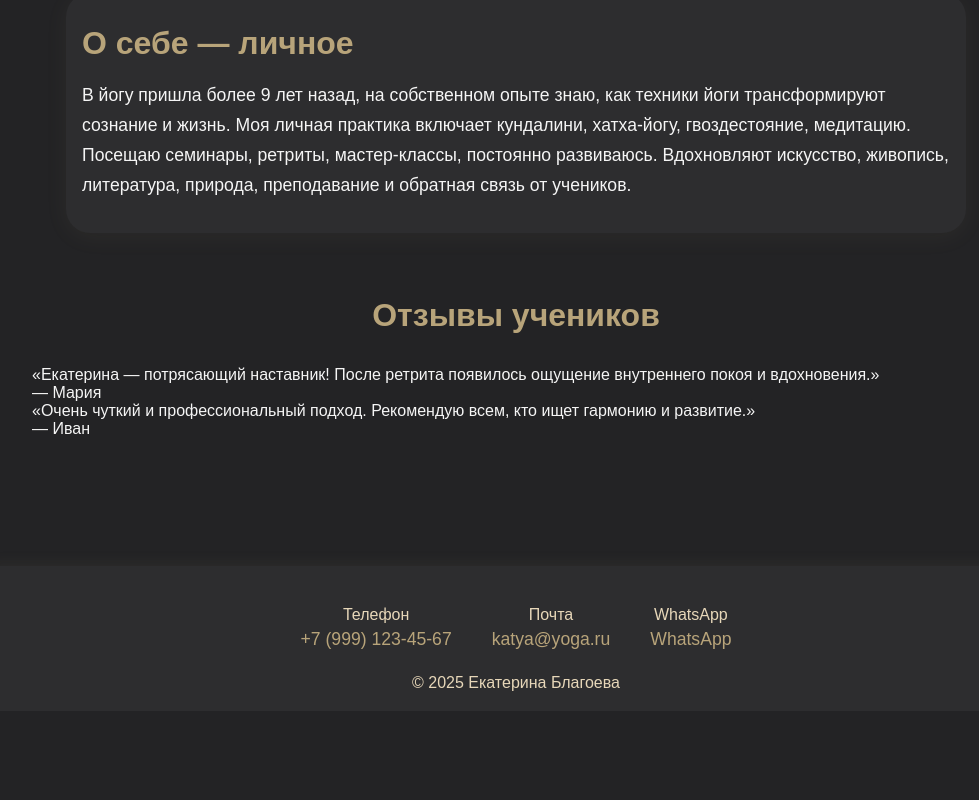
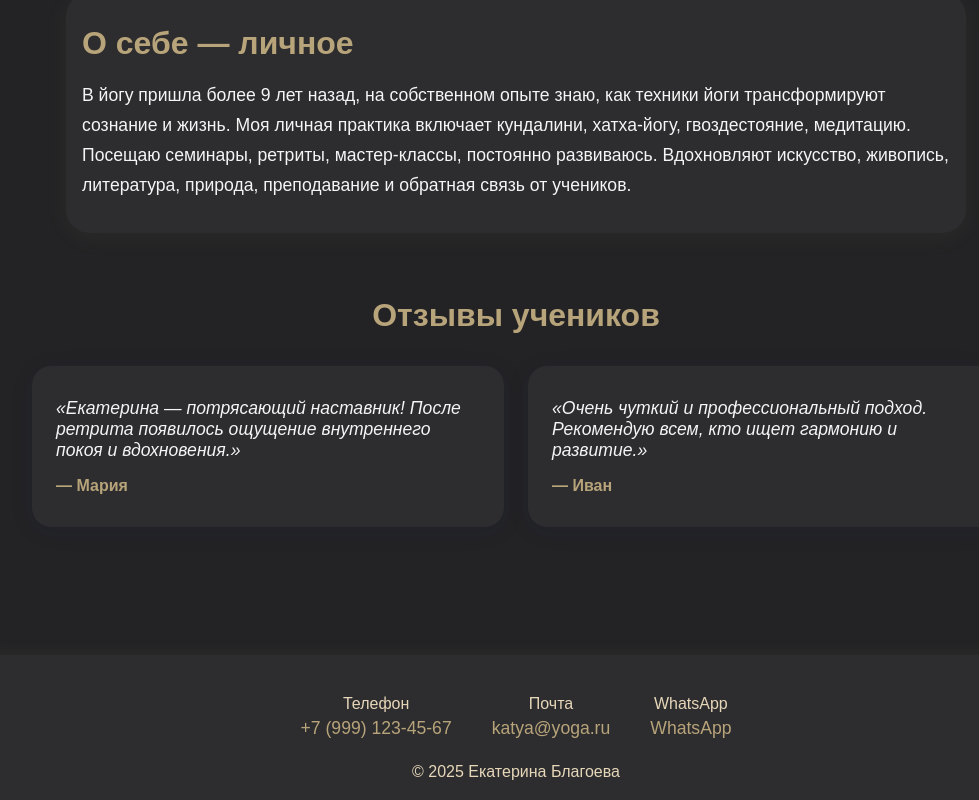
Before and after one commit to Graf4ik/blago-yoga-app, a Next.js app: page / in a window 1280 px wide. Shown: the part 3876-4676 px from the top of the page, without its empty margins (124-1103 px from the left). Before the commit the page ends 4587 px from the top, so only its background shows below. Built offline with nearby package versions, Linux system fonts and the light colour scheme.

Commit message:
Fix prod build

```diff
--- a/src/components/Header/Header.tsx
+++ b/src/components/Header/Header.tsx
@@ -1,6 +1,6 @@
 import { FC } from "react";
 import styles from './header.module.scss';
-import Navbar from "@/components/navbar/navbar";
+import Navbar from "../Navbar/Navbar";
 
 const Header:FC = () => (
     <header className={styles.header}>
--- a/src/components/TeacherPage/TeacherPage.module.scss
+++ b/src/components/TeacherPage/TeacherPage.module.scss
@@ -178,6 +178,35 @@
     text-align: center;
     margin-bottom: 2rem;
   }
+  .reviewsGrid {
+    display: grid;
+    grid-template-columns: 1fr;
+    gap: 1.5rem;
+    @media (min-width: 768px) {
+      grid-template-columns: 1fr 1fr;
+    }
+  }
+  .reviewCard {
+    background: var(--color-bg-secondary);
+    color: var(--color-text);
+    border-radius: 1.2rem;
+    box-shadow: 0 4px 24px rgba(26,35,126,0.08);
+    padding: 2rem 1.5rem;
+    display: flex;
+    flex-direction: column;
+    align-items: flex-start;
+  }
+  .reviewText {
+    font-size: 1.1rem;
+    color: var(--color-text);
+    margin-bottom: 1rem;
+    font-style: italic;
+  }
+  .reviewAuthor {
+    color: var(--color-accent);
+    font-weight: 700;
+    font-size: 1rem;
+  }
 }
 
 .infoBlock .infoText, .infoBlockReverse .infoText {
```
